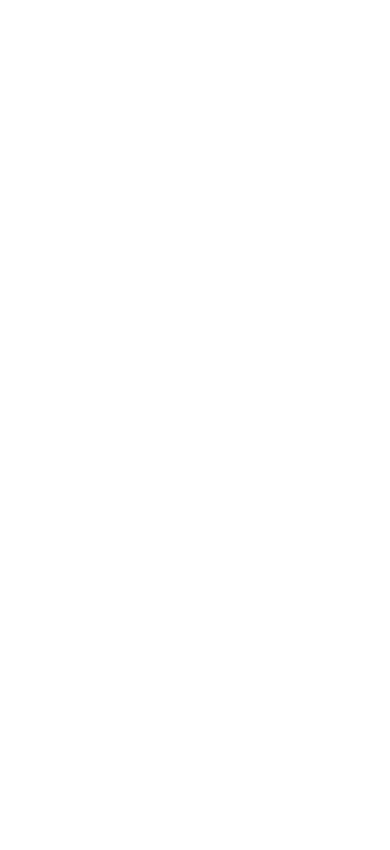
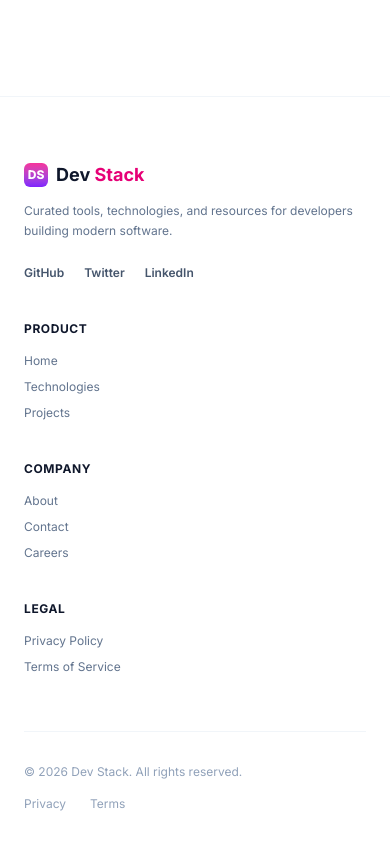
Before and after one commit to muazgit/dev-stack, a React (Vite) app: page / in a window 390 px wide. Shown: the part 5126-5976 px from the top of the page. Before the commit the page ends 5222 px from the top, so only its background shows below. Built offline with nearby package versions, Linux system fonts and the light colour scheme.

Commit message:
Build responsive footer section

```diff
--- a/src/App.jsx
+++ b/src/App.jsx
@@ -5,6 +5,7 @@
 import Navbar from './components/Navbar';
 import Hero from './components/Hero';
 import TechnologyList from './components/TechnologyList';
+import Footer from './components/Footer';
 
 function App() {
   const [selectedStack, setSelectedStack] = useState([]);
@@ -19,6 +20,8 @@
         setSelectedStack={setSelectedStack}
       />
 
+      <Footer />
+
       <ToastContainer
         position="bottom-right"
         autoClose={2000}
--- a/src/components/Footer.jsx
+++ b/src/components/Footer.jsx
@@ -0,0 +1,111 @@
+function Footer() {
+  return (
+    <footer className="border-t border-slate-100 bg-white">
+      <div className="mx-auto max-w-7xl px-6 py-16 lg:px-8">
+        {/* Main Footer */}
+        <div className="grid gap-10 md:grid-cols-2 lg:grid-cols-5">
+          {/* Brand */}
+          <div className="lg:col-span-2">
+            <div className="flex items-center gap-2">
+              <div className="flex h-6 w-6 items-center justify-center rounded-md bg-gradient-to-b from-pink-500 to-violet-600 text-xs font-extrabold text-white">
+                DS
+              </div>
+
+              <span className="text-lg font-bold text-slate-900">
+                Dev <span className="text-pink-600">Stack</span>
+              </span>
+            </div>
+
+            <p className="mt-3 max-w-sm text-xs leading-5 text-slate-500">
+              Curated tools, technologies, and resources for developers building
+              modern software.
+            </p>
+
+            {/* Social Links */}
+            <div className="mt-6 flex gap-5 text-xs font-semibold text-slate-600">
+              <a href="#" className="hover:text-pink-600">
+                GitHub
+              </a>
+              <a href="#" className="hover:text-pink-600">
+                Twitter
+              </a>
+              <a href="#" className="hover:text-pink-600">
+                LinkedIn
+              </a>
+            </div>
+          </div>
+
+          {/* Product */}
+          <div>
+            <h3 className="text-xs font-bold uppercase tracking-wider text-slate-900">
+              Product
+            </h3>
+
+            <div className="mt-4 space-y-2.5 text-xs text-slate-500">
+              <a href="#" className="block hover:text-pink-600">
+                Home
+              </a>
+              <a href="#" className="block hover:text-pink-600">
+                Technologies
+              </a>
+              <a href="#" className="block hover:text-pink-600">
+                Projects
+              </a>
+            </div>
+          </div>
+
+          {/* Company */}
+          <div>
+            <h3 className="text-xs font-bold uppercase tracking-wider text-slate-900">
+              Company
+            </h3>
+
+            <div className="mt-4 space-y-2.5 text-xs text-slate-500">
+              <a href="#" className="block hover:text-pink-600">
+                About
+              </a>
+              <a href="#" className="block hover:text-pink-600">
+                Contact
+              </a>
+              <a href="#" className="block hover:text-pink-600">
+                Careers
+              </a>
+            </div>
+          </div>
+
+          {/* Legal */}
+          <div>
+            <h3 className="text-xs font-bold uppercase tracking-wider text-slate-900">
+              Legal
+            </h3>
+
+            <div className="mt-4 space-y-2.5 text-xs text-slate-500">
+              <a href="#" className="block hover:text-pink-600">
+                Privacy Policy
+              </a>
+              <a href="#" className="block hover:text-pink-600">
+                Terms of Service
+              </a>
+            </div>
+          </div>
+        </div>
+
+        {/* Bottom Bar */}
+        <div className="mt-14 flex flex-col gap-4 border-t border-slate-100 pt-8 text-xs text-slate-400 sm:flex-row sm:items-center sm:justify-between">
+          <p>© 2026 Dev Stack. All rights reserved.</p>
+
+          <div className="flex gap-6">
+            <a href="#" className="hover:text-slate-600">
+              Privacy
+            </a>
+            <a href="#" className="hover:text-slate-600">
+              Terms
+            </a>
+          </div>
+        </div>
+      </div>
+    </footer>
+  );
+}
+
+export default Footer;
```
